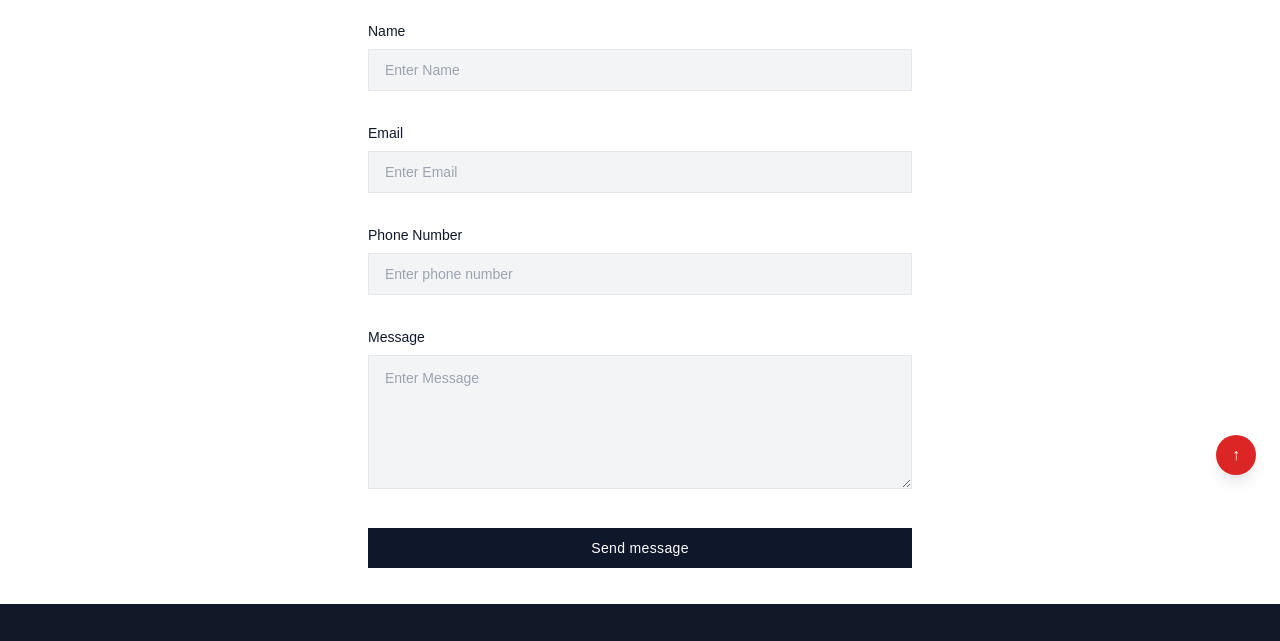
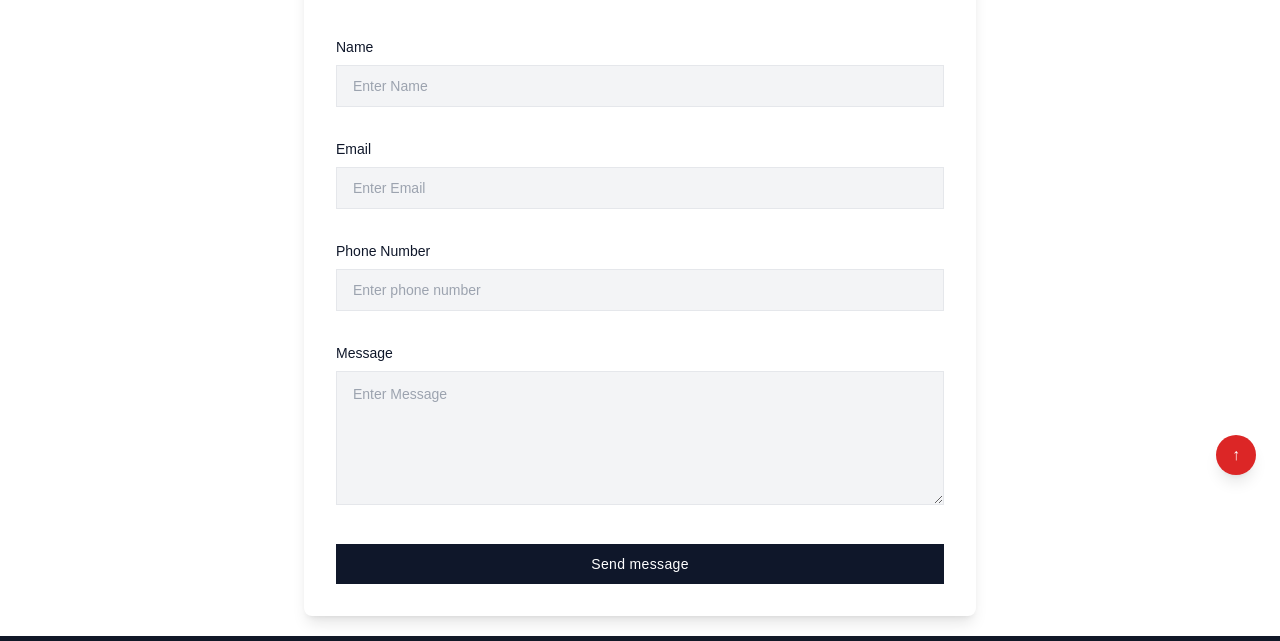
Before and after one commit to Lordwick5/Shop-website, a plain HTML site: page Contact.html in a window 1280 px wide. Shown: the part 301-942 px from the top of the page. Drawn offline with nearby package versions, Linux system fonts and the light colour scheme.

Commit message:
updated code

```diff
--- a/Contact.html
+++ b/Contact.html
@@ -81,7 +81,7 @@
   </header>
 
 <section class="bg-white pt-5 pb-5">
-    <div class="p-4 mx-auto max-w-xl bg-white">
+    <div class="p-8 mx-auto max-w-2xl bg-white rounded-lg shadow-lg">
         <h2 class="text-5xl text-slate-900 font-bold text-center mb-3 mt-3">Contact Us</h2>
         <p class="mb-6 lg:mb-10 font-light text-center text-black sm:text-xl">We're here to assist you! If you have any questions or need assistance, please feel free to reach out to us.</p>
       <form action="#" class="space-y-8">
```
